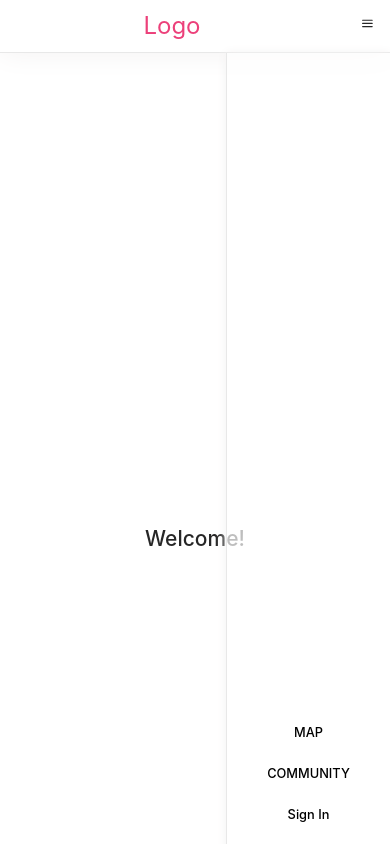
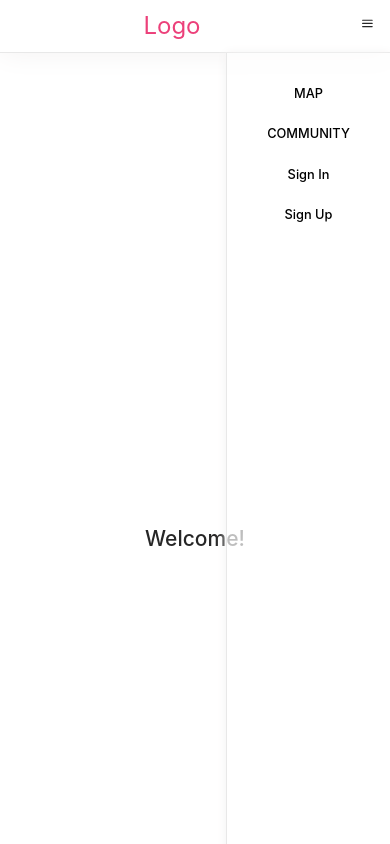
Before and after one commit to nan-noo/Stray-Animal-Map, a React (Create React App) app in the folder client/: page / in a window 390 px wide. Both pictures are taken after a click on the button 366 px from the left and 25 px from the top of the page. Shown: the top 844 px of the page. Built offline with nearby package versions, Linux system fonts and the light colour scheme; no server answers.

Commit message:
update navbar drawer

```diff
--- a/client/src/components/views/NavBar/NavBar.js
+++ b/client/src/components/views/NavBar/NavBar.js
@@ -6,7 +6,6 @@ import { Link, useHistory } from 'react-router-dom';
 import {FiMenu} from 'react-icons/fi';
 import {USER_SERVER} from '../../Config';
 
-function NavBar() {
 const NavBox = styled.nav`
     width: 100%;
 
@@ -49,6 +48,7 @@ function NavBar() {
 `;
 
 const Button = styled.button`
+    width: 100%;
     height: 100%;
 
     background: white;
@@ -63,6 +63,9 @@ function NavBar() {
     &:hover{
         color: #ec407a;
         border-bottom: 1px solid #ec407a;
+    }
+    &:active{
+        background: rgba(0,0,0, .03);
     }
 `;
 
@@ -84,6 +87,7 @@ function NavBar() {
         &:hover{
             color: #ec407a;
         }
+
     }
 `;
 
@@ -91,10 +95,6 @@ function NavBar() {
     z-index: 5;
 
     display: none;
-
-        position: absolute;
-        top: 3em;
-        right: -255px;
 
     height: 100vh;
     padding: 1em;
@@ -105,18 +105,24 @@ function NavBar() {
     box-shadow: 0 0 10px #f3f1f1;
 
     @media only screen and (max-width: 48rem) {
-            ${props =>
-                props.open &&
-                css`
         display: flex;
         flex-direction: column;
-                    justify-content: end;
+
         align-items: center;
 
         position: absolute;
         top: 2.5em;
         right: 0;
 
+        max-width: 0;
+        opacity: 0;
+        transition: max-width 0.5s, opacity 0.4s;
+
+        ${props =>
+            props.open &&
+            css`
+                max-width: 100%;
+                opacity: 1;
                 height: 100vh;
                 padding: 1em;
 
@@ -125,12 +131,13 @@ function NavBar() {
                 border-left: 1px solid #e8e8e8;
                 box-shadow: 0 0 10px #f3f1f1;
 
-                    transition: right .5s cubic-bezier(0.820, 0.085, 0.395, 0.895);
+                transition: max-width 0.5s, opacity 0.4s;
             `
         }
     }
 `;
 
+function NavBar() {
     const [open, setOpen] = useState(false);
     const user = useSelector(state => state.user)
     const history = useHistory();
@@ -167,6 +174,7 @@ function NavBar() {
                     <Button>COMMUNITY</Button>
                 </Link>
             </MenuBar>
+
             {/* login&register/logout */}
             <SubMenuBar>
                 {user.userData && !user.userData.isAuth
@@ -182,48 +190,45 @@ function NavBar() {
                             <Button>Sign Up</Button>
                         </Link>
                     </>
-                    : <Link onClick={logoutHandler}
-                        style={{color: 'black'}}
-                    >
-                        <Button>Log Out</Button>
-                    </Link>
+                    : <div>
+                        <Button onClick={logoutHandler}>Log Out</Button>
+                    </div>
                 }
             </SubMenuBar>
+
             {/* drawer */}
             <DrawerButton onClick={() => setOpen(!open)}><FiMenu/></DrawerButton>
             <Drawer open={open}>
                 <Link to="/"
-                    style={{color: 'black'}}
+                    style={{color: 'black', width: '100%'}}
                 >
                     <Button>MAP</Button>
                 </Link>
-                <Link
-                    style={{color: 'black'}}
+                <Link to="/"
+                    style={{color: 'black', width: '100%'}}
                 >
                     <Button>COMMUNITY</Button>
                 </Link>
                 {user.userData && !user.userData.isAuth
                     ? <>
                         <Link to="/login"
-                            style={{color: 'black'}}
+                            style={{color: 'black', width: '100%'}}
                         >
                             <Button>Sign In</Button>
                         </Link>
                         <Link to="/register"
-                            style={{color: 'black'}}
+                            style={{color: 'black', width: '100%'}}
                         >
                             <Button>Sign Up</Button>
                         </Link>
                     </>
-                    : <Link onClick={logoutHandler}
-                        style={{color: 'black'}}
-                    >
-                        <Button>Log Out</Button>
-                    </Link>
+                    : <div style={{width: '100%'}}>
+                        <Button onClick={logoutHandler}>Log Out</Button>
+                    </div>
                 }
             </Drawer>
         </NavBox>
     )
 }
 
-export default NavBar
+export default NavBar;
```
Lines whose indentation alone changed are shown as unchanged.
